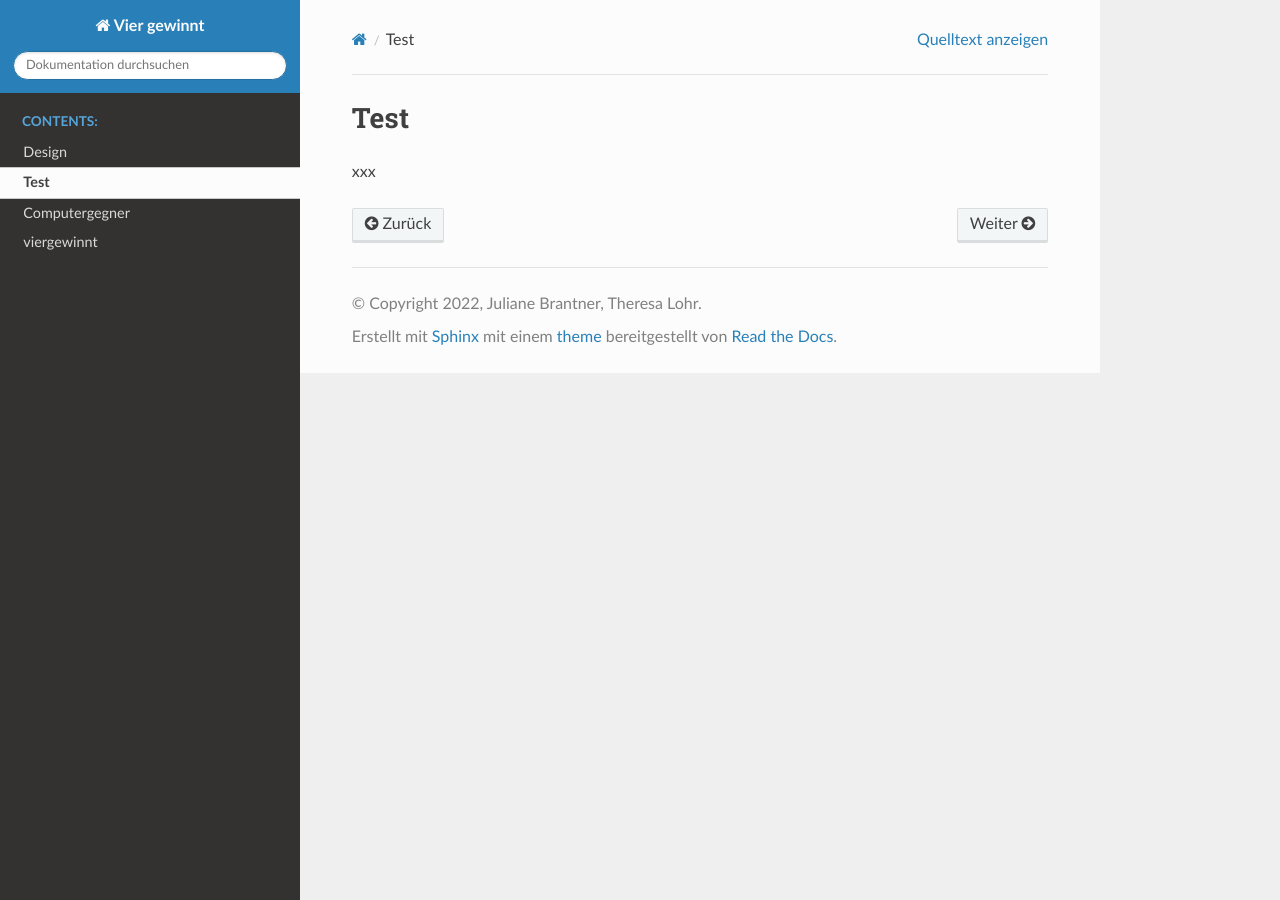
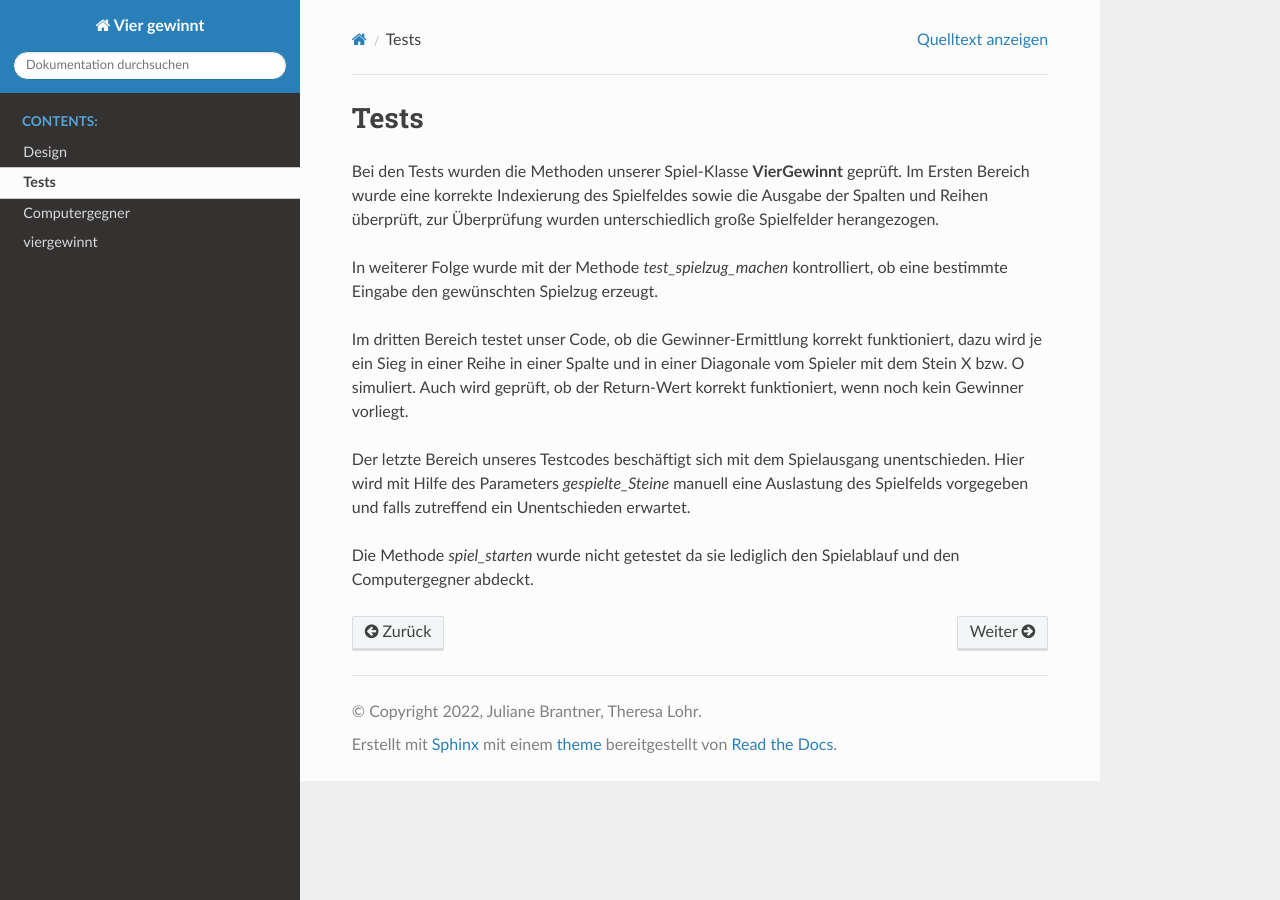
Before and after one commit to Resiii99/4-Gewinnt, a Sphinx documentation site: the page built from docs/source/test.md, in a window 1280 px wide. Built offline with Sphinx 7.4.7 and the Read the Docs theme 2.0.0, drawn with Linux system fonts in a browser that asks for light colours.

Commit message:
Update test.md
Beschreibung des Testcodes wurde erfasst.

```diff
--- a/docs/source/test.md
+++ b/docs/source/test.md
@@ -1,3 +1,12 @@
-# Test
+# Tests
 
-xxx
+Bei den Tests wurden die Methoden unserer Spiel-Klasse **VierGewinnt** geprüft.
+Im Ersten Bereich wurde eine korrekte Indexierung des Spielfeldes sowie die Ausgabe der Spalten und Reihen überprüft, zur Überprüfung wurden unterschiedlich große Spielfelder herangezogen.
+
+In weiterer Folge wurde mit der Methode *test_spielzug_machen* kontrolliert, ob eine bestimmte Eingabe den gewünschten Spielzug erzeugt.
+
+Im dritten Bereich testet unser Code, ob die Gewinner-Ermittlung korrekt funktioniert, dazu wird je ein Sieg in einer Reihe in einer Spalte und in einer Diagonale vom Spieler mit dem Stein X bzw. O simuliert. Auch wird geprüft, ob der Return-Wert korrekt funktioniert, wenn noch kein Gewinner vorliegt.
+
+Der letzte Bereich unseres Testcodes beschäftigt sich mit dem Spielausgang unentschieden. Hier wird mit Hilfe des Parameters *gespielte_Steine* manuell eine Auslastung des Spielfelds vorgegeben und falls zutreffend ein Unentschieden erwartet.
+
+Die Methode *spiel_starten* wurde nicht getestet da sie lediglich den Spielablauf und den Computergegner abdeckt.
```
